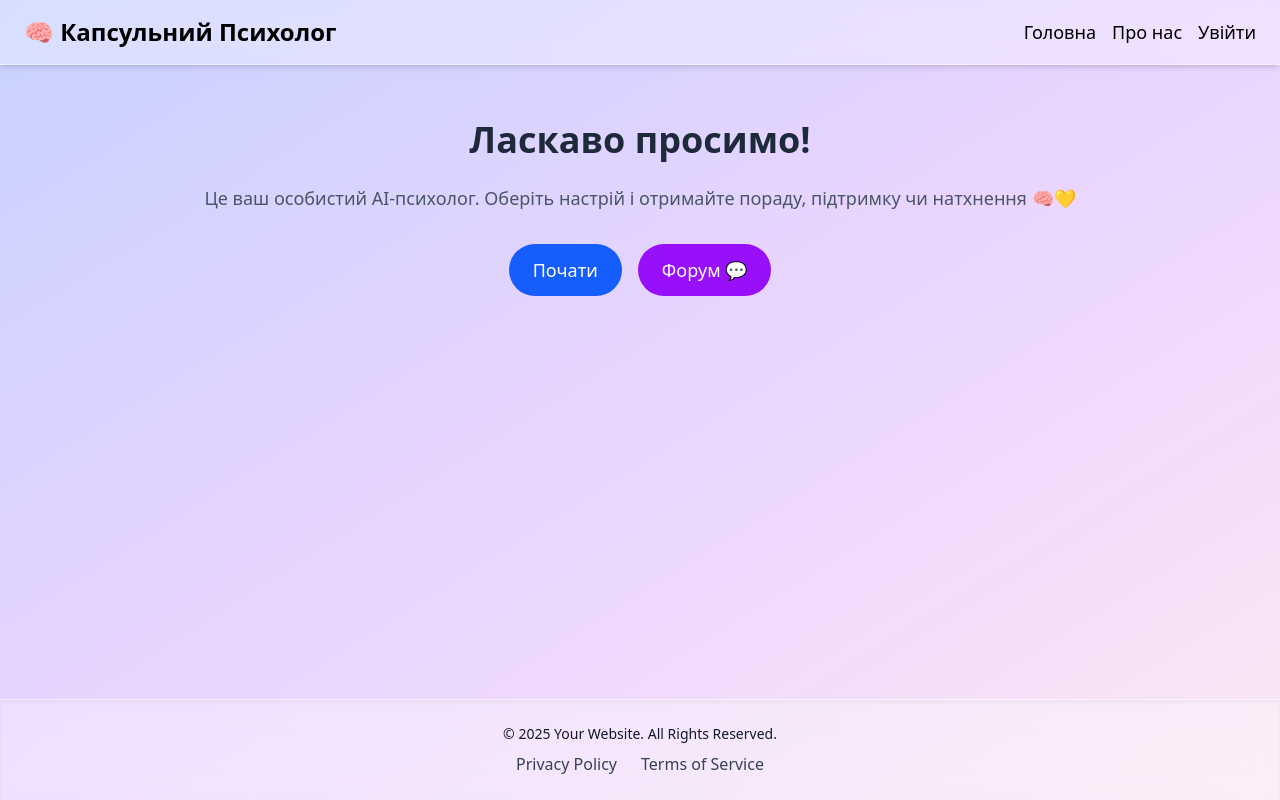
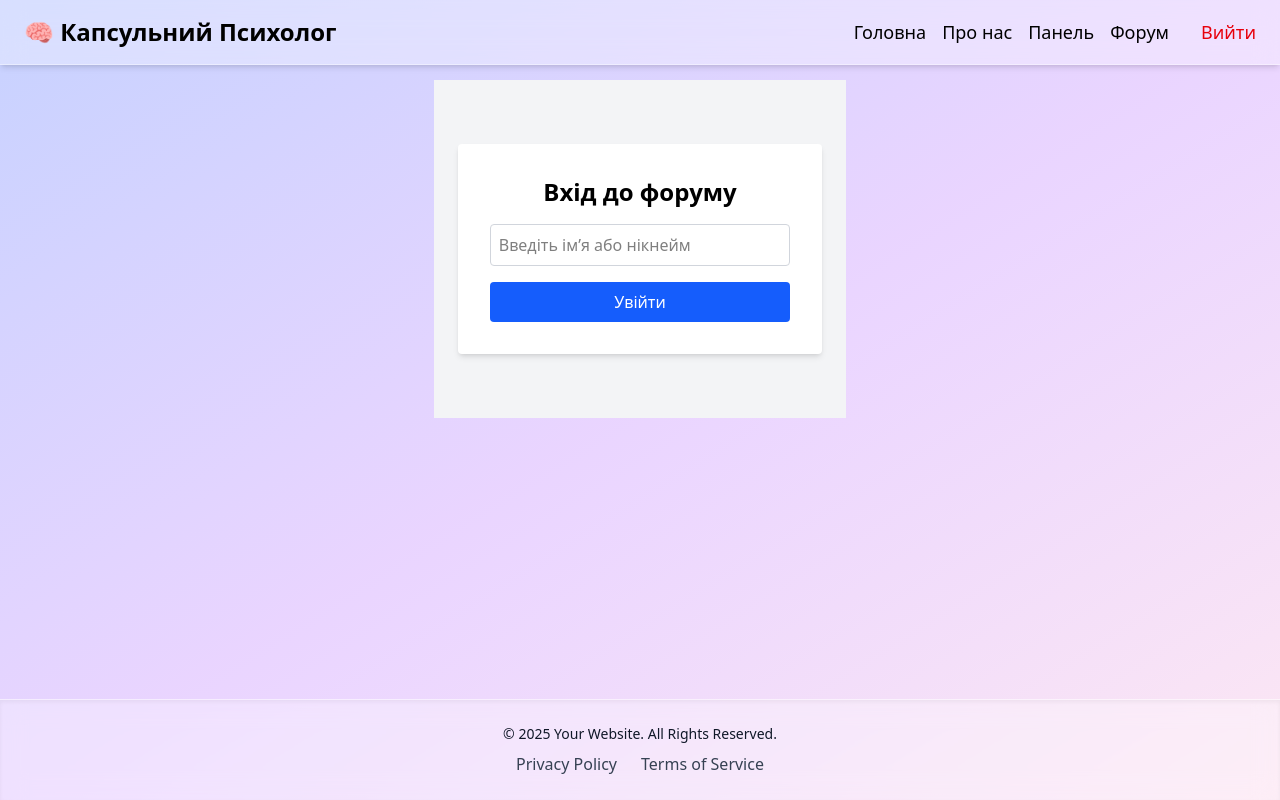
Before and after one commit to OleksandrDushnyi/MoodAI, a React (Vite) app in the folder my-mood-ai/: page /login in a window 1280 px wide. Before the commit this address led to /. Built offline with nearby package versions, Linux system fonts and the light colour scheme.

Commit message:
feat: add ForumPage routing, implement LoginPage for user authentication

```diff
--- a/my-mood-ai/src/components/Header.tsx
+++ b/my-mood-ai/src/components/Header.tsx
@@ -1,4 +1,3 @@
-// components/Header.tsx
 import { Link } from 'react-router-dom'
 import { useAuth } from '../hooks/useAuth'
 
@@ -18,8 +17,10 @@ export default function Header() {
           {isLogin ? (
             <>
               <Link to="/dashboard">Панель</Link>
+              <Link to="/forum">Форум</Link>
               <button onClick={logout} className="text-red-600 ml-4">Вийти</button>
             </>
+
           ) : (
             <Link to="/login">Увійти</Link>
           )}
--- a/my-mood-ai/src/hooks/useAuth.ts
+++ b/my-mood-ai/src/hooks/useAuth.ts
@@ -1,9 +1,11 @@
 import { useState } from 'react'
 
 export const useAuth = () => {
-  const [isLogin, setIsLogin] = useState<boolean>(() => {
-    return !!localStorage.getItem('token')
-  })
+  // const [isLogin, setIsLogin] = useState<boolean>(() => {
+  //   return !!localStorage.getItem('token')
+  // })
+
+  const [isLogin, setIsLogin] = useState<boolean>(true)
 
   const login = (token: string) => {
     localStorage.setItem('token', token)
--- /dev/null
+++ b/my-mood-ai/src/pages/LoginPage.tsx
@@ -0,0 +1,41 @@
+import { useState } from 'react'
+import { useNavigate } from 'react-router-dom'
+
+const LoginPage = () => {
+  const [username, setUsername] = useState('')
+  const navigate = useNavigate()
+
+  const handleLogin = () => {
+    if (!username.trim()) return
+
+    const userId = Date.now().toString()
+    localStorage.setItem('user-id', userId)
+    localStorage.setItem('user-name', username.trim())
+
+    navigate('/forum')
+  }
+
+  return (
+    <div className="h-full bg-gray-100 flex justify-center items-center py-16">
+      <div className="bg-white p-8 rounded shadow-md w-full max-w-md mx-6">
+        <h1 className="text-2xl font-semibold mb-4 text-center">Вхід до форуму</h1>
+        <input
+          type="text"
+          placeholder="Введіть ім’я або нікнейм"
+          value={username}
+          onChange={(e) => setUsername(e.target.value)}
+          className="w-full p-2 mb-4 border border-gray-300 rounded"
+        />
+        <button
+          onClick={handleLogin}
+          className="w-full bg-blue-600 text-white py-2 rounded hover:bg-blue-700"
+        >
+          Увійти
+        </button>
+      </div>
+    </div>
+
+  )
+}
+
+export default LoginPage
--- a/my-mood-ai/src/routes/AppRouter.tsx
+++ b/my-mood-ai/src/routes/AppRouter.tsx
@@ -1,4 +1,3 @@
-// routes/AppRouter.tsx
 import { Navigate, Route, Routes } from 'react-router-dom'
 // import { useAuth } from '../hooks/useAuth'
 import HomePage from '../pages/HomePage'
@@ -6,13 +5,14 @@ import Dashboard from '../pages/DashboardPage'
 import Layout from '../components/Layout'
 import AboutPage from '../pages/AboutPage'
 import ForumPage from '../pages/ForumPage'
+import LoginPage from '../pages/LoginPage'
 // import HomePage from '../pages/HomePage'
 // import Dashboard from '../pages/Dashboard'
 // import LoginPage from '../pages/LoginPage'
-// import { useAuth } from '../hooks/useAuth' // твій кастомний хук
+import { useAuth } from '../hooks/useAuth' // твій кастомний хук
 
 const AppRouter = () => {
-//   const { isLogin } = useAuth()
+  const { isLogin } = useAuth()
 
   return (
     <Routes>
@@ -22,17 +22,16 @@ const AppRouter = () => {
           </Layout>
         } />
       <Route path="/about" element={<Layout><AboutPage /></Layout>} />
-      {/* <Route path="/login" element={<LoginPage />} />  */}
+      <Route path="/login" element={<Layout><LoginPage /></Layout>} />
 
       <Route
         path="/dashboard"
-        // element={isLogin ? <Layout><Dashboard /></Layout> : <Navigate to="/login" replace />}
-        element={<Layout><Dashboard /></Layout>}
+        element={isLogin ? <Layout><Dashboard /></Layout> : <Navigate to="/login" replace />}
+
       />
          <Route
         path="/forum"
-        // element={isLogin ? <Layout><Dashboard /></Layout> : <Navigate to="/login" replace />}
-        element={<Layout><ForumPage /></Layout>}
+        element={isLogin ? <Layout><ForumPage /></Layout> : <Navigate to="/login" replace />}
       />
 
       <Route path="*" element={<Navigate to="/" replace />} />
```
